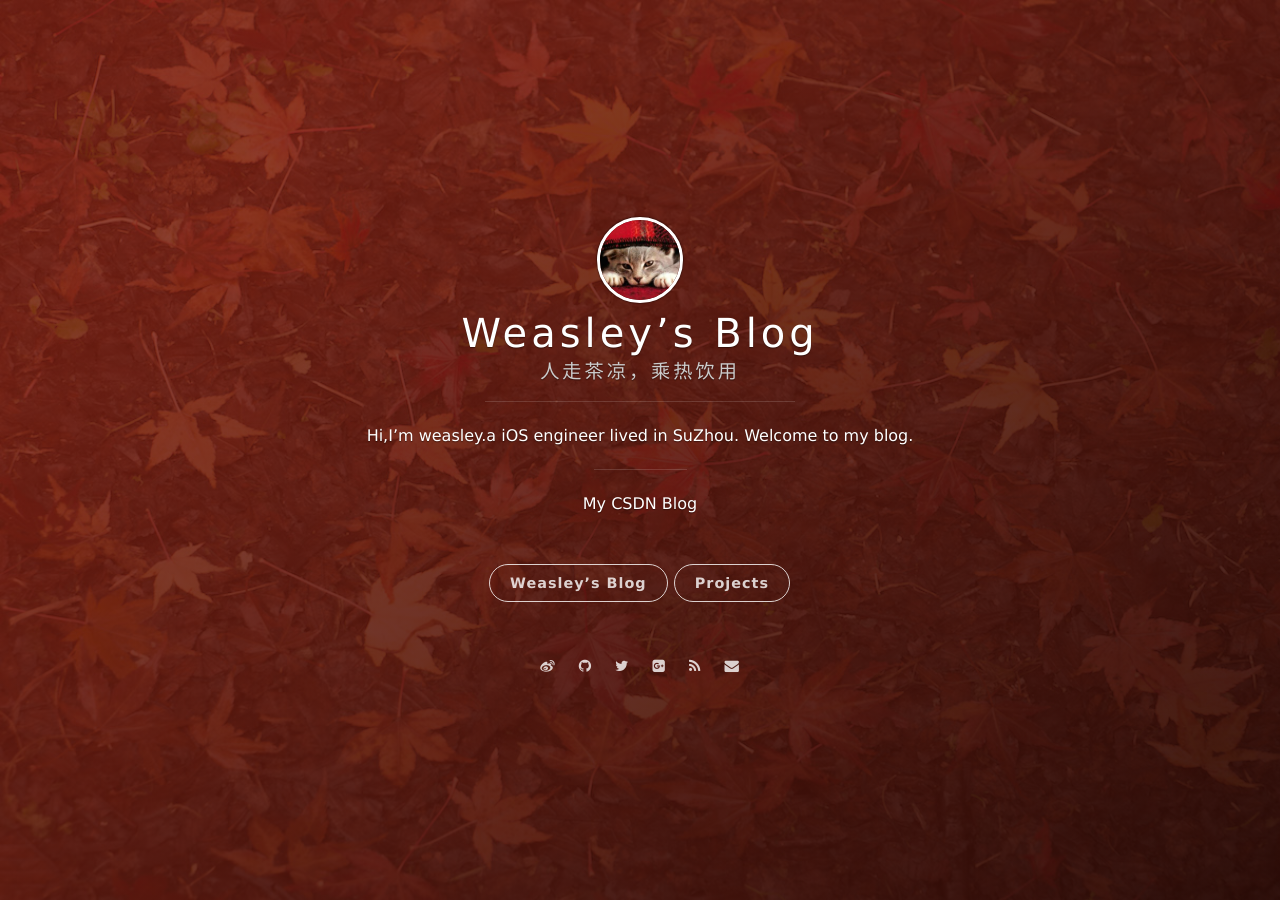
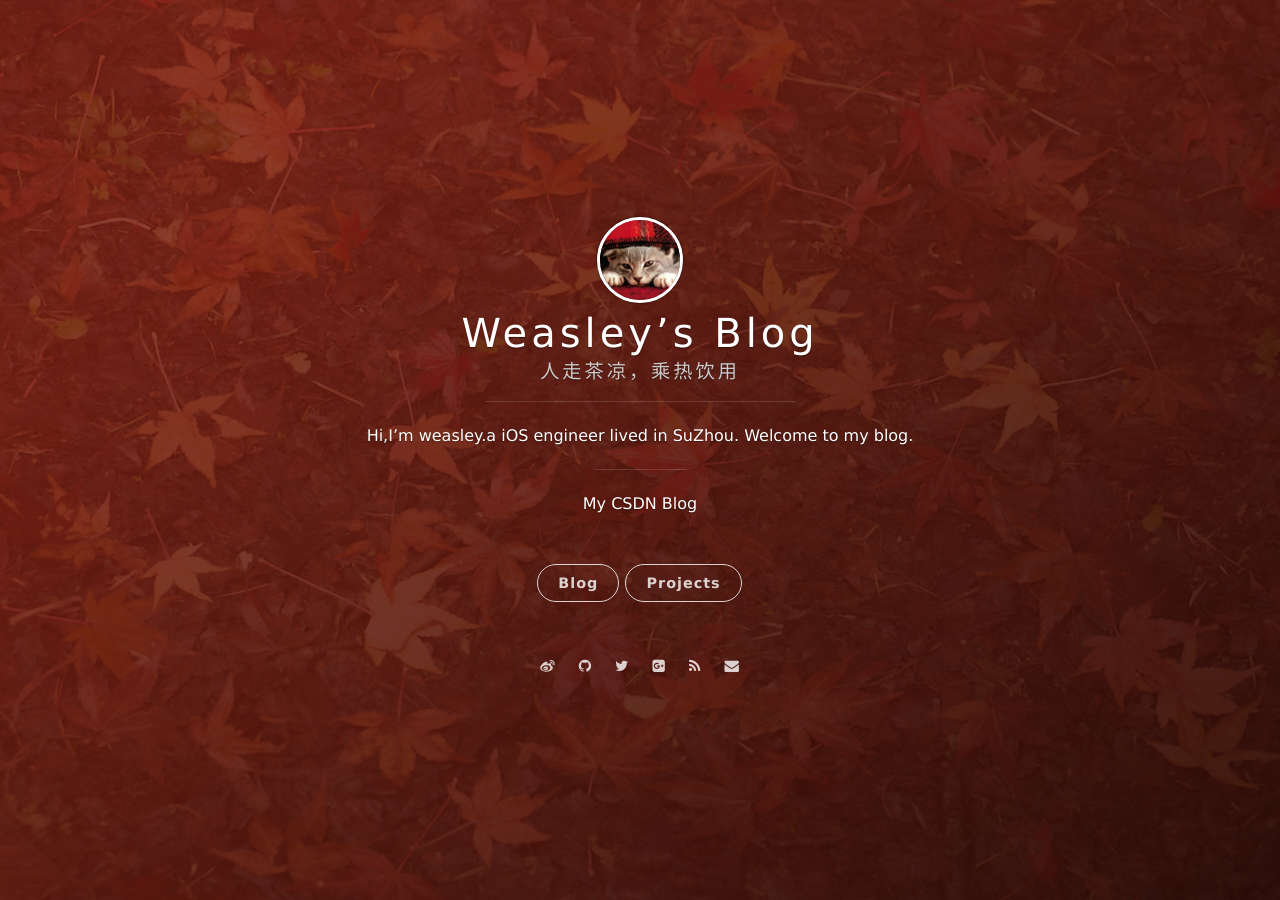
Before and after one commit to weasleyqi/weasleyqi.github.io, a Jekyll site: the page built from index.html, in a window 1280 px wide. Built offline with Jekyll 4.4.1, drawn with Linux system fonts in a browser that asks for light colours; nearby versions of some CDN libraries; Markdown is read by kramdown in place of the engine named in the settings; the list of posts is cut into pages by our own code.

Commit message:
#5
config

```diff
--- a/_config.yml
+++ b/_config.yml
@@ -20,7 +20,7 @@ cover_color: red
 
 # The blog button should not be removed.
 blog_button:
-    title: Weasley’s Blog
+    title: Blog
     description: Visit blog
 
 # Navigation buttons in the front page.
@@ -40,7 +40,7 @@ comment:
 
 # Social
 social:
-    weibo: Me-童鞋
+    weibo: u/1652114337
     github: weasleyqi
     twitter: weasleyqi
     gplus: weasleyqi
```
